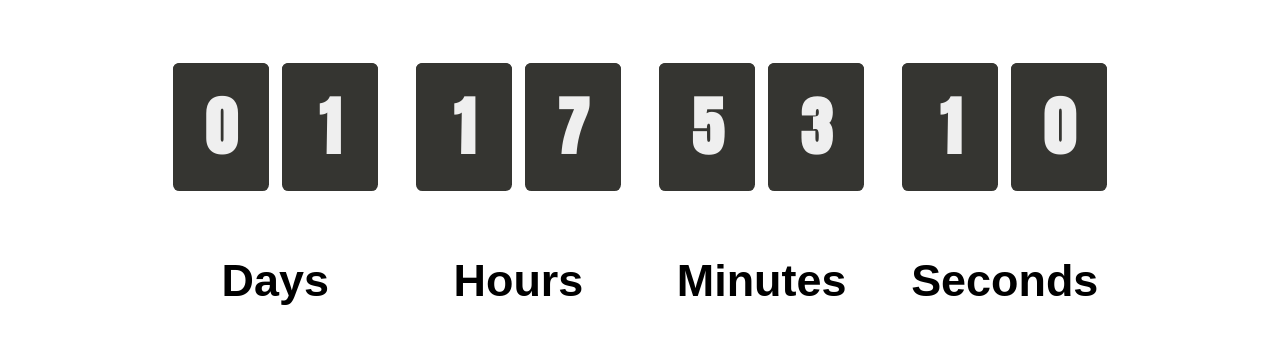
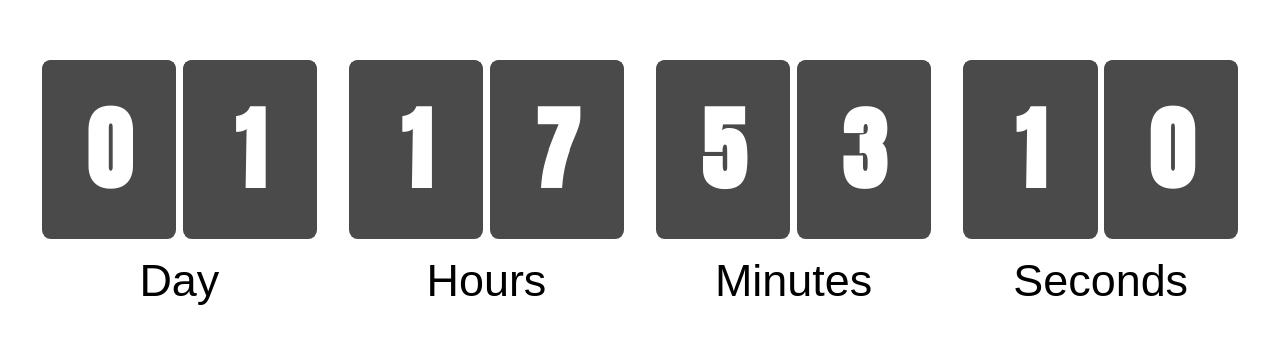
Before and after one commit to sacrover/countdown-web, a plain HTML site: page index.html in a window 1280 px wide. Shown: the part 210-565 px from the top of the page. Drawn offline with Linux system fonts and the light colour scheme.

Commit message:
Updated css files
checks for plural

```diff
--- a/css/style.css
+++ b/css/style.css
@@ -10,12 +10,12 @@ body {
 }
 
 :root {
-  --flip-height: 10vw;
+  --flip-height: 14vw;
   --flip-width: calc(var(--flip-height) * 0.75);
   --line-height: calc(var(--flip-height) * 0.5);
-  --flip-container-color: #353531;
-  --flip-color: #353531;
-  --flip-text-color: #efefef;
+  --flip-container-color: #4b4a4b;
+  --flip-color: #4b4a4b;
+  --flip-text-color: #ffffff;
   --flip-border-radius: calc(var(--flip-height) * 0.05);
   --animation-time: 0.8s;
   --animation-ease: linear;
@@ -24,6 +24,8 @@ body {
 
 h3 {
   font-family: sans-serif;
+  margin-block-start: 0;
+  font-weight: lighter;
 }
 
 body {
@@ -40,7 +42,7 @@ body {
   font-size: calc(var(--flip-height) * 0.5);
   font-weight: 700;
   position: relative;
-  margin: 0.5vw;
+  margin: 0.25vw;
 }
 .flip .flip-display {
   height: var(--flip-height);
--- a/index.html
+++ b/index.html
@@ -5,6 +5,7 @@
     <meta http-equiv="X-UA-Compatible" content="IE=edge" />
     <meta name="viewport" content="width=device-width, initial-scale=1.0" />
     <title>Countdown</title>
+    <link rel="icon" href="images/favicon-96.png" />
     <link rel="stylesheet" href="css/style.css" />
   </head>
   <body>
@@ -35,7 +36,7 @@
             </div>
           </div>
         </div>
-        <h3>Days</h3>
+        <h3 class="dayText"></h3>
       </div>
       <!-- hours -->
       <div class="hours-container">
@@ -63,7 +64,7 @@
             </div>
           </div>
         </div>
-        <h3>Hours</h3>
+        <h3 class="hourText"></h3>
       </div>
       <!-- minutes -->
       <div class="minutes-container">
@@ -91,7 +92,7 @@
             </div>
           </div>
         </div>
-        <h3>Minutes</h3>
+        <h3 class="minuteText"></h3>
       </div>
       <!-- seconds -->
       <div class="seconds-container">
@@ -119,9 +120,18 @@
             </div>
           </div>
         </div>
-        <h3>Seconds</h3>
+        <h3 class="secondText">Seconds</h3>
       </div>
     </div>
+    <div class='light x1'></div>
+    <div class='light x2'></div>
+    <div class='light x3'></div>
+    <div class='light x4'></div>
+    <div class='light x5'></div>
+    <div class='light x6'></div>
+    <div class='light x7'></div>
+    <div class='light x8'></div>
+    <div class='light x9'></div>
     <script src="./js/jquery.min.js"></script>
     <script src="./js/script.js"></script>
   </body>
--- a/js/script.js
+++ b/js/script.js
@@ -71,6 +71,29 @@ $(document).ready(function () {
       // flipDigit(hoursLast, time.hours.lastDigit);
       // flipDigit(hoursFirst, time.hours.firstDigit);
     }, 1000);
+
+    const time = generateTimeInfo();
+    if (time.minutes.firstDigit == 0 && time.minutes.lastDigit  == 1 ){
+      document.querySelector(".minuteText").innerText = "Minute";
+    }
+    else {
+      document.querySelector(".minuteText").innerText = "Minutes";
+    }
+
+    if (time.hours.firstDigit == 0 && time.hours.lastDigit  == 1 ){
+      document.querySelector(".hourText").innerText = "Hour";
+    }
+    else {
+      document.querySelector(".hourText").innerText = "Hours";
+    }
+
+    if (time.days.firstDigit == 0 && time.days.lastDigit  == 1 ){
+      document.querySelector(".dayText").innerText = "Day";
+    }
+    else {
+      document.querySelector(".dayText").innerText = "Days";
+    }
+
   });
 
   function setInitialValues(flipElement, initialValue) {
@@ -138,5 +161,28 @@ $(document).ready(function () {
       setPreviousValue(flipHiddenInput.val());
       flipElement.removeClass("play");
     });
+
+    const time = generateTimeInfo();
+    if (time.minutes.firstDigit == 0 && time.minutes.lastDigit  == 1 ){
+      document.querySelector(".minuteText").innerText = "Minute";
+    }
+    else {
+      document.querySelector(".minuteText").innerText = "Minutes";
+    }
+
+    if (time.hours.firstDigit == 0 && time.hours.lastDigit  == 1 ){
+      document.querySelector(".hourText").innerText = "Hour";
+    }
+    else {
+      document.querySelector(".hourText").innerText = "Hours";
+    }
+
+    if (time.days.firstDigit == 0 && time.days.lastDigit  == 1 ){
+      document.querySelector(".dayText").innerText = "Day";
+    }
+    else {
+      document.querySelector(".dayText").innerText = "Days";
+    }
+
   }
 });
```
Also changed, not shown: images/favicon-96.png (added).
